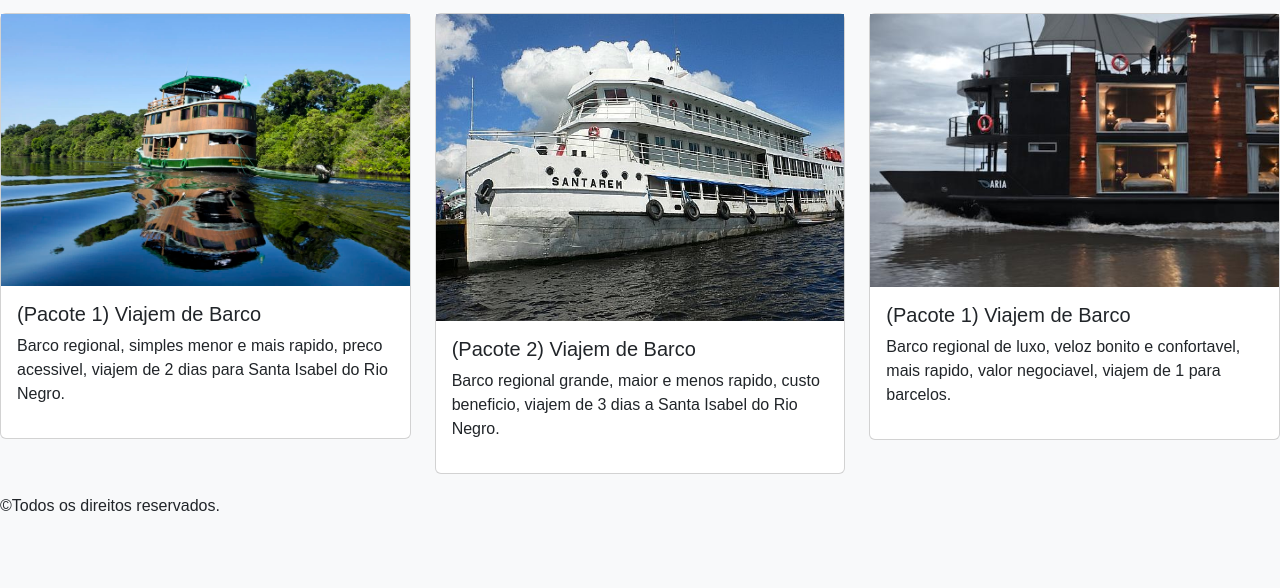
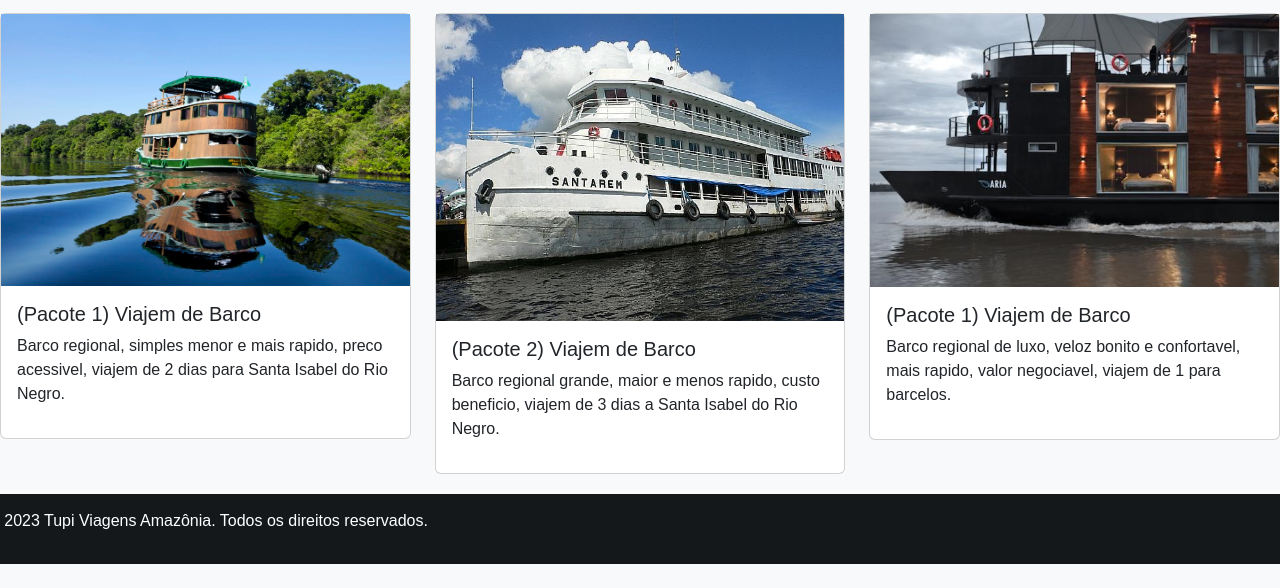
Before and after one commit to guilhermetm5/site, a plain HTML site: page index.html in a window 1280 px wide. Shown: the part 212-800 px from the top of the page. Drawn offline with nearby package versions, Linux system fonts and the light colour scheme.

Commit message:
finalizando o footer

```diff
--- a/css/estilos.css
+++ b/css/estilos.css
@@ -11,6 +11,11 @@ body {
     height: 200px;
     object-fit: cover;
 }
-footer {
-    align-items: center;
+.footer {
+    background-color: #14181b;
+    color: #ffffff;
+    padding: 15px 0;
+    /* position: absolute; */
+    bottom: 0;
+    width: 100%;
 }
--- a/index.html
+++ b/index.html
@@ -75,8 +75,8 @@
                 </div>
             </div>
         </div>
-        <footer>
-            &copy;Todos os direitos reservados.
+        <footer class="footer">
+            <p>&copy; 2023 Tupi Viagens Amazônia. Todos os direitos reservados.</p>
         </footer>
     </div>
 
```
